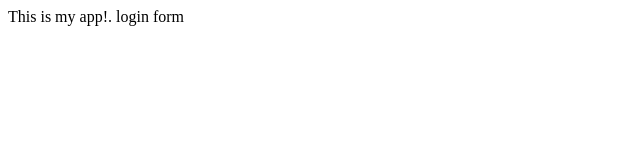
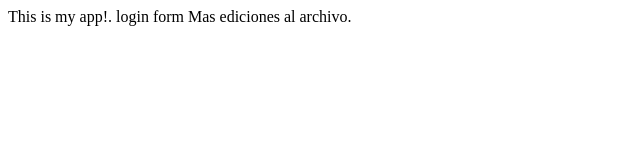
Before and after one commit to orosas/testTraversy, a plain HTML site: page index.html in a window 1280 px wide. Shown: the whole page, without its empty margins (0-640 px from the left). Drawn offline with Linux system fonts and the light colour scheme.

Commit message:
Commit desde VS Code

```diff
--- a/index.html
+++ b/index.html
@@ -3,7 +3,7 @@
         <title>My App</title>
     </head>
     <body>
-        This is my app!.
-        login form
+    This is my app!.        login form
+    Mas ediciones al archivo.
     </body>
 </html>
```
